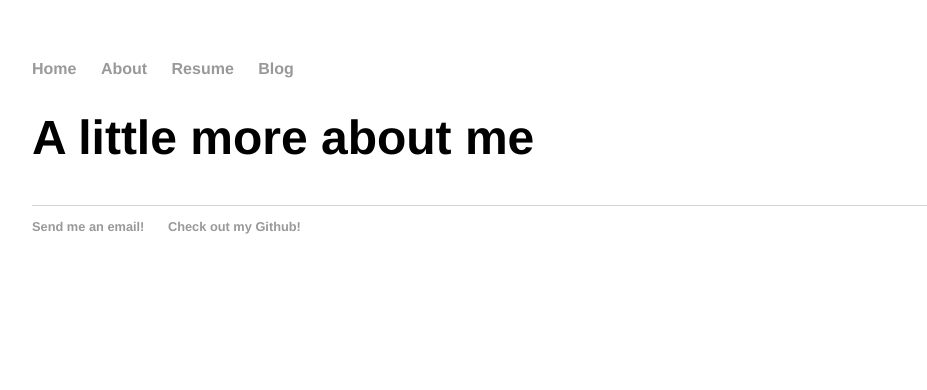
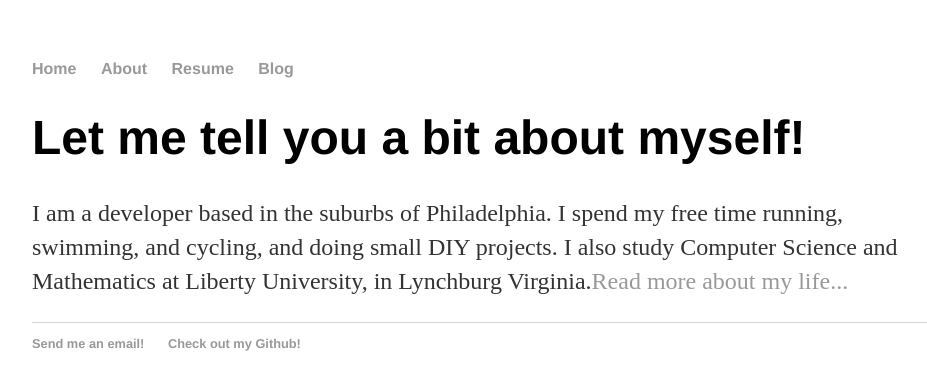
Before and after one commit to IronmanMk40/Matsick-Dot-Com, a Jekyll site: the page built from about/index.html, in a window 1280 px wide. Shown: the top 390 px of the page, without its empty margins (160-1087 px from the left). Built offline with Jekyll 4.4.1, drawn with Linux system fonts in a browser that asks for light colours.

Commit message:
Added content

```diff
--- a/about/index.html
+++ b/about/index.html
@@ -2,10 +2,9 @@
 layout: default
 title: A little more about me
 ---
-	<h1>{{ page.title }}</h1>
-	<ul class="posts">
-
-	  {% for post in site.posts %}
-	    <li><span>{{ post.date | date_to_string }}</span> » <a href="{{ post.url }}" title="{{ post.title }}">{{ post.title }}</a></li>
-	  {% endfor %}
-	</ul>
+<div class="blurb">
+	<h1>Let me tell you a bit about myself!</h1>
+	<p>I am  a developer based in the suburbs of Philadelphia. I
+		spend my free time running, swimming, and cycling, and doing small DIY projects. I also study Computer
+		Science and Mathematics at Liberty University, in Lynchburg Virginia.<a href="/about">Read more about my life...</a>
+</div><!-- /.blurb -->
```
